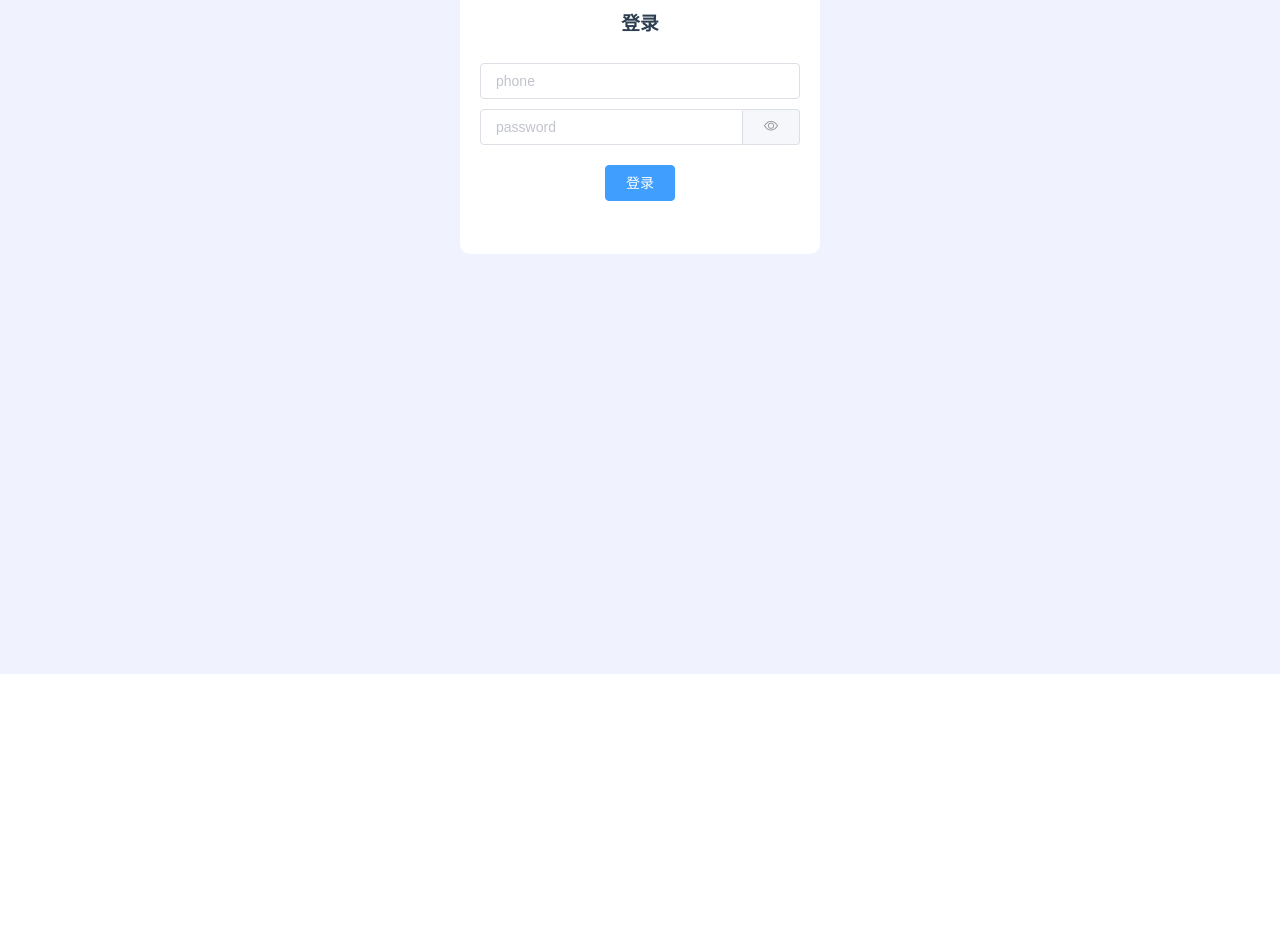
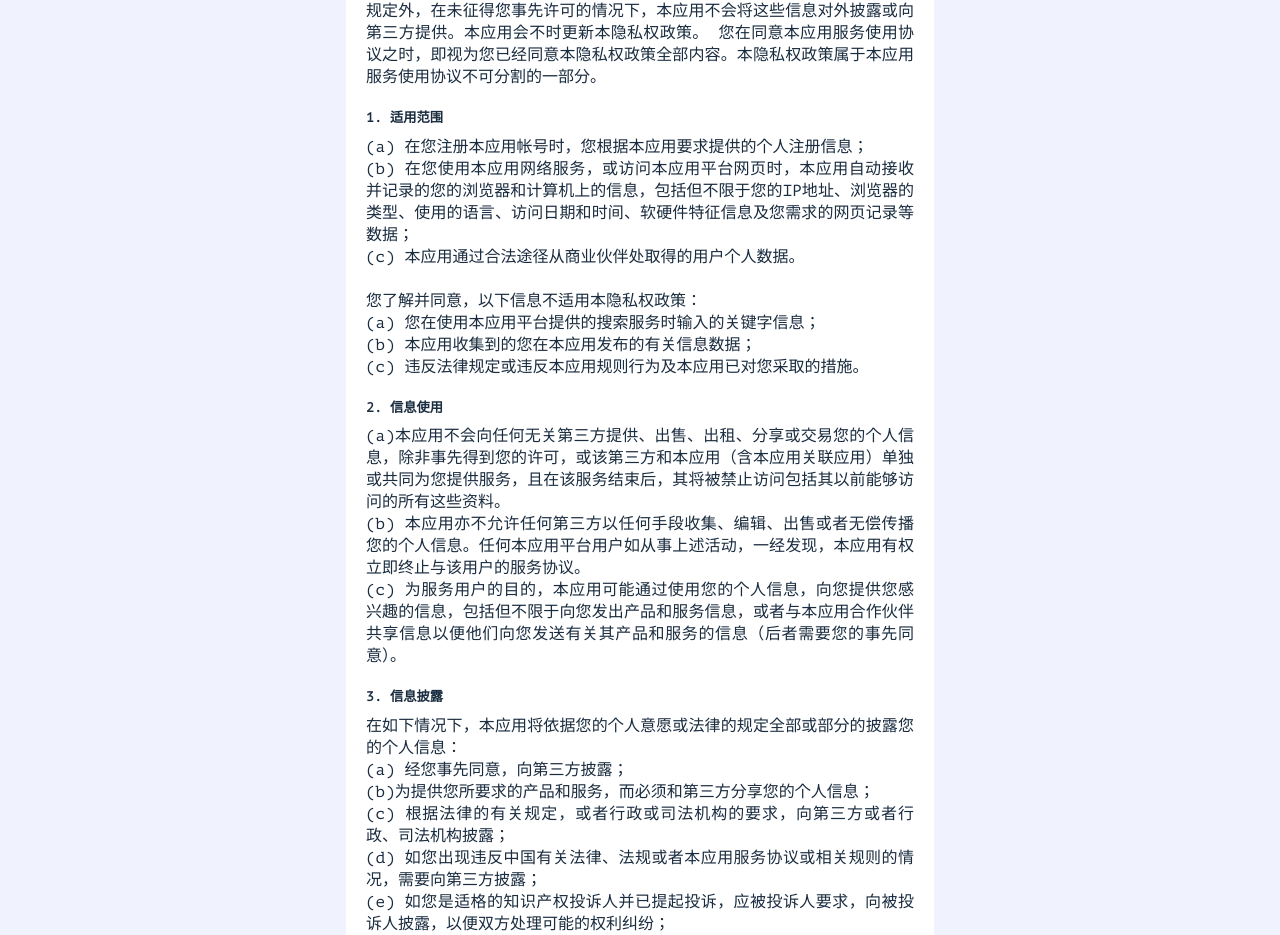
Before and after one commit to xiusl/instance-admin, a Vue app: page /privacy in a window 1280 px wide. Before the commit this address led to /login. Shown: the part 126-1061 px from the top of the page. Before the commit the page ends 800 px from the top, so only its background shows below. Built offline with nearby package versions, Linux system fonts and the light colour scheme.

Commit message:
view: privacy

```diff
--- a/src/permission.js
+++ b/src/permission.js
@@ -3,7 +3,7 @@ import store from './store'
 import { Message } from 'element-ui'
 import { getToken } from '@/utils/auth' // getToken from cookie
 
-const whiteList = ['/login', '/articles']
+const whiteList = ['/login', '/privacy', '/articles']
 
 router.beforeEach((to, from, next) => {
     // next()
--- a/src/router/index.js
+++ b/src/router/index.js
@@ -12,6 +12,7 @@ export const constantRouteMap = [
     component: () => import('@/views/article/detailh5.vue'),
     meta: { title: '哩嗑' }
   },
+  { path: '/privacy', component: () => import('@/views/setting/privacy'), meta: { title: '哩嗑'}},
   {path: '/', component: Layout},
   {
     path: '/art',
--- /dev/null
+++ b/src/views/setting/privacy.vue
@@ -0,0 +1,99 @@
+<template>
+  <div class="cont">
+    <h3 style="text-align: center;margin-top:0;">哩嗑隐私政策</h3>
+    <p>本应用尊重并保护所有使用服务用户的个人隐私权。为了给您提供更准确、更有个性化的服务，本应用会按照本隐私权政策的规定使用和披露您的个人信息。但本应用将以高度的勤勉、审慎义务对待这些信息。除本隐私权政策另有规定外，在未征得您事先许可的情况下，本应用不会将这些信息对外披露或向第三方提供。本应用会不时更新本隐私权政策。 您在同意本应用服务使用协议之时，即视为您已经同意本隐私权政策全部内容。本隐私权政策属于本应用服务使用协议不可分割的一部分。</p>
+    <h5>1. 适用范围</h5>
+    <p>
+      (a) 在您注册本应用帐号时，您根据本应用要求提供的个人注册信息；
+      <br/>
+(b) 在您使用本应用网络服务，或访问本应用平台网页时，本应用自动接收并记录的您的浏览器和计算机上的信息，包括但不限于您的IP地址、浏览器的类型、使用的语言、访问日期和时间、软硬件特征信息及您需求的网页记录等数据；
+<br/>
+(c) 本应用通过合法途径从商业伙伴处取得的用户个人数据。
+<br/>
+<br/>
+您了解并同意，以下信息不适用本隐私权政策：
+<br/>
+(a) 您在使用本应用平台提供的搜索服务时输入的关键字信息；
+<br/>
+(b) 本应用收集到的您在本应用发布的有关信息数据；
+<br/>
+(c) 违反法律规定或违反本应用规则行为及本应用已对您采取的措施。
+    </p>
+    <h5>2. 信息使用</h5>
+    <p>
+      (a)本应用不会向任何无关第三方提供、出售、出租、分享或交易您的个人信息，除非事先得到您的许可，或该第三方和本应用（含本应用关联应用）单独或共同为您提供服务，且在该服务结束后，其将被禁止访问包括其以前能够访问的所有这些资料。
+<br/>
+(b) 本应用亦不允许任何第三方以任何手段收集、编辑、出售或者无偿传播您的个人信息。任何本应用平台用户如从事上述活动，一经发现，本应用有权立即终止与该用户的服务协议。
+<br/>
+(c) 为服务用户的目的，本应用可能通过使用您的个人信息，向您提供您感兴趣的信息，包括但不限于向您发出产品和服务信息，或者与本应用合作伙伴共享信息以便他们向您发送有关其产品和服务的信息（后者需要您的事先同意）。
+    </p>
+    <h5>3. 信息披露</h5>
+    <p>
+      在如下情况下，本应用将依据您的个人意愿或法律的规定全部或部分的披露您的个人信息：
+<br/>
+(a) 经您事先同意，向第三方披露；
+<br/>
+(b)为提供您所要求的产品和服务，而必须和第三方分享您的个人信息；
+<br/>
+(c) 根据法律的有关规定，或者行政或司法机构的要求，向第三方或者行政、司法机构披露；
+<br/>
+(d) 如您出现违反中国有关法律、法规或者本应用服务协议或相关规则的情况，需要向第三方披露；
+<br/>
+(e) 如您是适格的知识产权投诉人并已提起投诉，应被投诉人要求，向被投诉人披露，以便双方处理可能的权利纠纷；
+<br/>
+(f) 其它本应用根据法律、法规或者网站政策认为合适的披露。
+    </p>
+    <h5>4. 信息存储和交换</h5>
+    <p>
+      本应用收集的有关您的信息和资料将保存在本应用及（或）其关联的服务器上，这些信息和资料可能传送至您所在国家、地区或本应用收集信息和资料所在地的境外并在境外被访问、存储和展示。
+    </p>
+    <h5>5. Cookie的使用</h5>
+    <p>
+      (a) 在您未拒绝接受cookies的情况下，本应用会在您的计算机上设定或取用cookies ，以便您能登录或使用依赖于cookies的本应用平台服务或功能。本应用使用cookies可为您提供更加周到的个性化服务，包括推广服务。
+<br/>
+(b) 您有权选择接受或拒绝接受cookies。您可以通过修改浏览器设置的方式拒绝接受cookies。但如果您选择拒绝接受cookies，则您可能无法登录或使用依赖于cookies的本应用网络服务或功能。
+<br/>
+(c) 通过本应用所设cookies所取得的有关信息，将适用本政策。
+    </p>
+    <h5>6. 信息安全</h5>
+    <p>
+      本应用帐号均有安全保护功能，请妥善保管您的用户名及密码信息。本应用将通过对用户密码进行加密等安全措施确保您的信息不丢失，不被滥用和变造。尽管有前述安全措施，但同时也请您注意在信息网络上不存在“完善的安全措施”。
+    </p>
+    <h5>7.本隐私政策的更改</h5>
+    <p>
+      (a)如果决定更改隐私政策，我们会在本政策中、网站中以及我们认为适当的位置发布这些更改，以便您了解我们如何收集、使用您的个人信息，哪些人可以访问这些信息，以及在什么情况下我们会透露这些信息。
+<br/>
+(b)本应用保留随时修改本政策的权利，因此请经常查看。如对本政策作出重大更改，会通过网站通知的形式告知。
+
+    </p>
+    <p>为防止向第三方披露自己的个人信息，如联络方式或者邮政地址。请您妥善保护自己的个人信息，仅在必要的情形下向他人提供。如您发现自己的个人信息泄密，尤其是本应用用户名及密码发生泄露，请您立即联络本应用客服，以便本应用采取相应措施。
+  </p>
+  <p>联系方式：<a href="xiushilin@hotmail.com">xiushilin@hotmail.com</a></p>
+  </div>
+</template>
+
+<script>
+export default {
+  name: 'privacy',
+}
+</script>
+
+<style>
+.cont {
+  background-color: #FFF;
+  max-width: 548px;
+  margin: 0 auto;
+  padding: 20px;
+  text-align: justify;
+  color: #1A2C3F;
+}
+
+.cont p {
+  font-size: 16px;
+  line-height: 22px;
+  margin-top: 10px;
+}
+.cont h5 {
+  margin-bottom: 10px;
+}
+</style>
```
